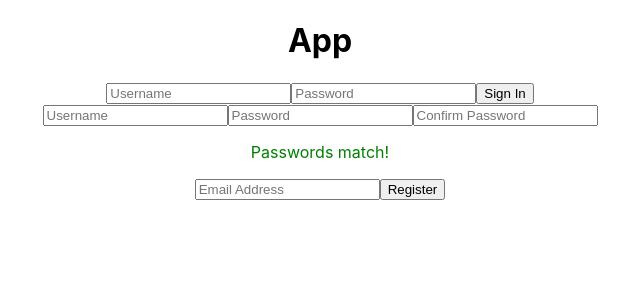
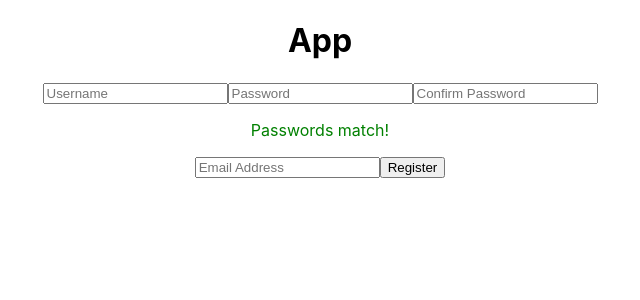
Before and after one commit to LenWinkler/front-end-1, a React (Create React App) app in the folder tieme-ndo/: page /sign-up in a window 1280 px wide. Shown: the top 300 px of the page, without its empty margins (320-960 px from the left). Built offline with nearby package versions, Linux system fonts and the light colour scheme.

Commit message:
fixed bad login route

```diff
--- a/tieme-ndo/src/App.js
+++ b/tieme-ndo/src/App.js
@@ -14,9 +14,8 @@ function App() {
   return (
     <div className="App">
       <h1>App</h1>
-      <SignIn />
 
-      <Route path="/login" component={App} />
+      <Route exact path="/" component={SignIn} />
 
       <Route path="/sign-up" component={SignUp} />
 
```
